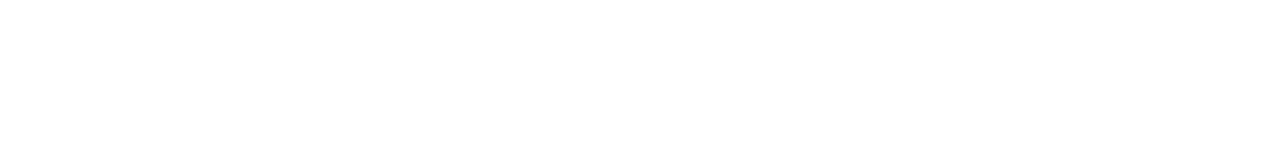
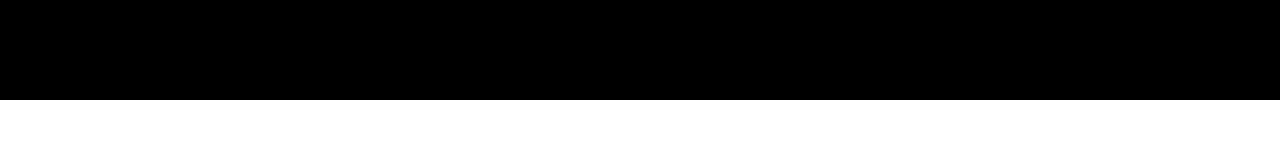
Before and after one commit to ufuw5/learn_branches, a plain HTML site: page index.html in a window 1280 px wide. Drawn offline with Linux system fonts and the light colour scheme.

Commit message:
Added header

```diff
--- a/index.html
+++ b/index.html
@@ -4,10 +4,11 @@
 <head>
     <meta charset="UTF-8">
     <title>Git</title>
+    <link rel="stylesheet" href="./style.css">
 </head>
 
 <body>
-
+    <header class="header"></header>
 </body>
 
 </html>
--- a/style.css
+++ b/style.css
@@ -0,0 +1,8 @@
+body {
+    margin: 0;
+}
+
+.header {
+    height: 100px;
+    background-color: #000;
+}
```
